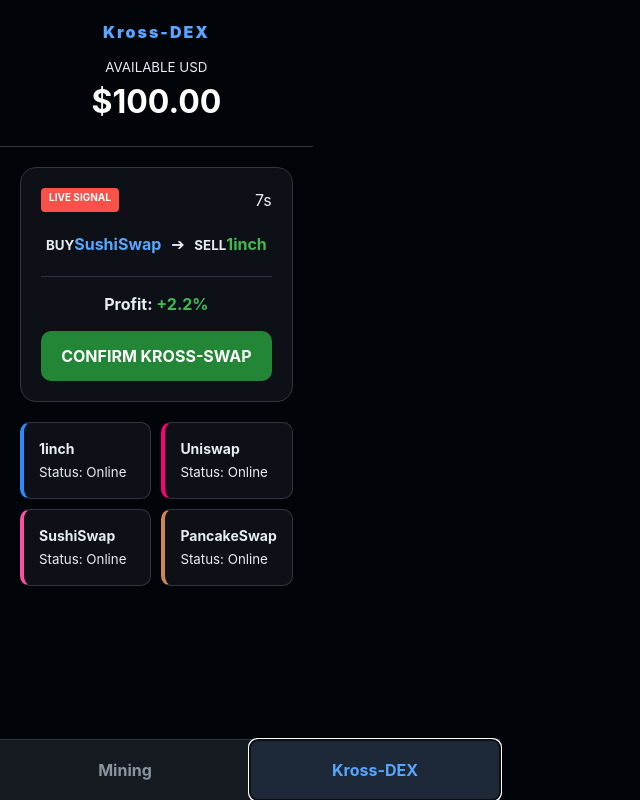
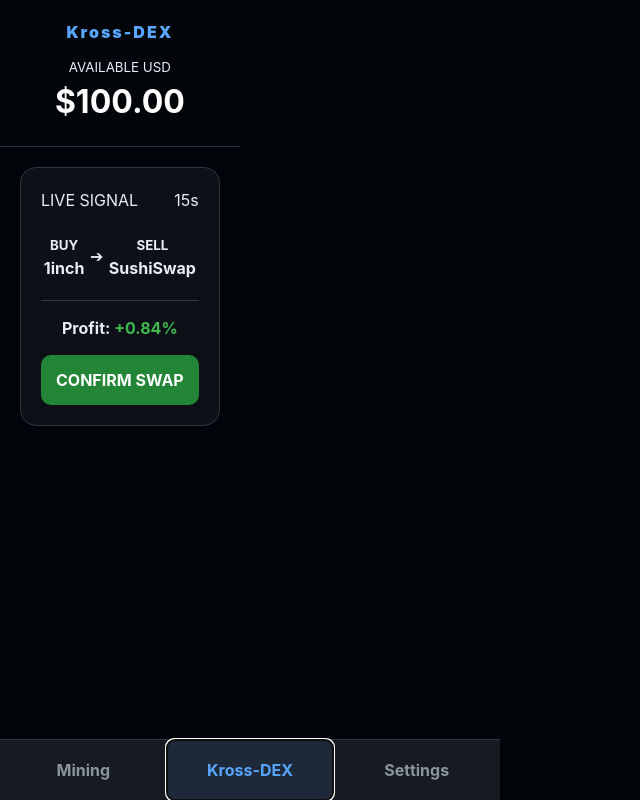
Before and after one commit to katyakuznezc-cmd/treidgame, a React (Vite) app: page / in a window 1280 px wide. Both pictures are taken after a click on the button "Kross-DEX". Shown: the whole page, without its empty margins (0-640 px from the left). Built offline with nearby package versions, Linux system fonts and the light colour scheme.

Commit message:
Update App.jsx

```diff
--- a/src/App.jsx
+++ b/src/App.jsx
@@ -1,7 +1,7 @@
 
 
 
-import React, { useState, useEffect } from 'react';
+import React, { useState, useEffect, useRef } from 'react';
 import './App.css';
 
 const DEX_LIST = [
@@ -14,60 +14,51 @@ const DEX_LIST = [
 const TOKENS = ['TON', 'ETH', 'SOL', 'BNB', 'ARB'];
 
 function App() {
-  // Стартовый баланс $100
   const [balance, setBalance] = useState(() => Number(localStorage.getItem('kross_bal')) || 100);
   const [tab, setTab] = useState('mining');
   const [signal, setSignal] = useState(null);
   const [isProcessing, setIsProcessing] = useState(false);
 
-  // Сохранение баланса
+  // Настройки
+  const [soundEnabled, setSoundEnabled] = useState(() => JSON.parse(localStorage.getItem('kross_sound')) ?? true);
+  const [clicks, setClicks] = useState([]); // Для анимации вылетающих долларов
+
+  const audioRef = useRef(new Audio('https://www.soundjay.com/buttons/sounds/button-37a.mp3'));
+
   useEffect(() => {
     localStorage.setItem('kross_bal', balance);
-  }, [balance]);
+    localStorage.setItem('kross_sound', JSON.stringify(soundEnabled));
+  }, [balance, soundEnabled]);
 
-  // Генератор сигналов Kross-DEX
+  // Генератор сигналов
   useEffect(() => {
     const generateSignal = () => {
+      if (tab !== 'kross') return;
       const token = TOKENS[Math.floor(Math.random() * TOKENS.length)];
       const buyDex = DEX_LIST[Math.floor(Math.random() * DEX_LIST.length)];
       let sellDex = DEX_LIST[Math.floor(Math.random() * DEX_LIST.length)];
       while (buyDex.id === sellDex.id) sellDex = DEX_LIST[Math.floor(Math.random() * DEX_LIST.length)];
-
-      const spread = (Math.random() * (3.5 - 0.5) + 0.5).toFixed(2);
-
-      setSignal({
-        token,
-        buyFrom: buyDex.id,
-        sellTo: sellDex.id,
-        spread: parseFloat(spread),
-        timeLeft: 15
-      });
+      setSignal({ token, buyFrom: buyDex.id, sellTo: sellDex.id, spread: (Math.random() * 3 + 0.5).toFixed(2), timeLeft: 15 });
     };
-
     generateSignal();
     const interval = setInterval(generateSignal, 15000);
     return () => clearInterval(interval);
-  }, []);
+  }, [tab]);
 
-  // Таймер сигнала
-  useEffect(() => {
-    if (signal && signal.timeLeft > 0) {
-      const t = setTimeout(() => setSignal({...signal, timeLeft: signal.timeLeft - 1}), 1000);
-      return () => clearTimeout(t);
+  const handleTap = (e) => {
+    setBalance(prev => prev + 0.01);
+
+    // Звук
+    if (soundEnabled) {
+      audioRef.current.currentTime = 0;
+      audioRef.current.play().catch(() => {});
     }
-  }, [signal]);
 
-  const handleTrade = () => {
-    if (!signal || balance < 10 || isProcessing) return;
-    setIsProcessing(true);
-
-    // Имитация кросс-чейн перевода
-    setTimeout(() => {
-      const profit = 10 * (signal.spread / 100);
-      setBalance(prev => prev + profit);
-      setIsProcessing(false);
-      alert(`Сделка на ${signal.token} завершена! Профит: +$${profit.toFixed(2)}`);
-    }, 2000);
+    // Анимация доллара
+    const id = Date.now();
+    const newClick = { id, x: e.clientX, y: e.clientY };
+    setClicks(prev => [...prev, newClick]);
+    setTimeout(() => setClicks(prev => prev.filter(c => c.id !== id)), 800);
   };
 
   return (
@@ -81,50 +72,50 @@ function App() {
       </header>
 
       <main className="main-content">
-        {tab === 'mining' ? (
+        {tab === 'mining' && (
           <div className="mining-tab">
-            <div className="tap-area" onClick={() => setBalance(b => b + 0.01)}>
+            <div className="tap-area" onClick={handleTap}>
               <div className="dollar-icon">$</div>
+              {clicks.map(click => (
+                <span key={click.id} className="floating-dollar" style={{ left: click.x - 20, top: click.y - 40 }}>+$0.01</span>
+              ))}
             </div>
-            <p>Нажимай на доллар, чтобы заработать на комиссии!</p>
+            <p>Нажимай на доллар!</p>
           </div>
-        ) : (
+        )}
+
+        {tab === 'kross' && (
           <div className="kross-dex-tab">
-            {signal && signal.timeLeft > 0 ? (
+            {signal ? (
               <div className="signal-box">
-                <div className="signal-header">
-                  <span className="live-tag">LIVE SIGNAL</span>
-                  <span className="timer">{signal.timeLeft}s</span>
+                <div className="signal-header"><span>LIVE SIGNAL</span><span>{signal.timeLeft}s</span></div>
+                <div className="route">
+                  <div className="node"><small>BUY</small><br/>{signal.buyFrom}</div>
+                  <div className="arrow">➔</div>
+                  <div className="node"><small>SELL</small><br/>{signal.sellTo}</div>
                 </div>
-                <div className="route">
-                  <div className="node">
-                    <small>BUY</small>
-                    <span style={{color: '#58a6ff'}}>{signal.buyFrom}</span>
-                  </div>
-                  <div className="arrow">➔</div>
-                  <div className="node">
-                    <small>SELL</small>
-                    <span style={{color: '#3fb950'}}>{signal.sellTo}</span>
-                  </div>
-                </div>
-                <div className="profit-est">
-                  Profit: <span>+{signal.spread}%</span>
-                </div>
-                <button className="trade-btn" onClick={handleTrade} disabled={isProcessing}>
-                  {isProcessing ? 'Executing Web3...' : `CONFIRM KROSS-SWAP`}
-                </button>
+                <div className="profit-est">Profit: <span style={{color: '#3fb950'}}>+{signal.spread}%</span></div>
+                <button className="trade-btn" onClick={() => {
+                  setIsProcessing(true);
+                  setTimeout(() => { setBalance(b => b + (100 * (signal.spread/100))); setIsProcessing(false); setSignal(null); }, 2000);
+                }} disabled={isProcessing}>{isProcessing ? 'Swapping...' : 'CONFIRM SWAP'}</button>
               </div>
-            ) : (
-              <div className="searching">Scanning pools...</div>
-            )}
+            ) : <div className="searching">Searching...</div>}
+          </div>
+        )}
 
-            <div className="dex-grid">
-              {DEX_LIST.map(dex => (
-                <div key={dex.id} className="dex-card" style={{borderLeft: `4px solid ${dex.color}`}}>
-                  <h4>{dex.id}</h4>
-                  <small>Status: Online</small>
-                </div>
-              ))}
+        {tab === 'settings' && (
+          <div className="settings-tab">
+            <h3>Настройки</h3>
+            <div className="setting-item">
+              <span>Звук клика</span>
+              <button className={`toggle ${soundEnabled ? 'on' : ''}`} onClick={() => setSoundEnabled(!soundEnabled)}>
+                {soundEnabled ? 'ВКЛ' : 'ВЫКЛ'}
+              </button>
+            </div>
+            <div className="creator-link">
+              <p>Создатели проекта:</p>
+              <a href="https://t.me/kriptoalians" target="_blank" rel="noreferrer">@kriptoalians</a>
             </div>
           </div>
         )}
@@ -133,6 +124,7 @@ function App() {
       <nav className="navbar">
         <button className={tab === 'mining' ? 'active' : ''} onClick={() => setTab('mining')}>Mining</button>
         <button className={tab === 'kross' ? 'active' : ''} onClick={() => setTab('kross')}>Kross-DEX</button>
+        <button className={tab === 'settings' ? 'active' : ''} onClick={() => setTab('settings')}>Settings</button>
       </nav>
     </div>
   );
```
